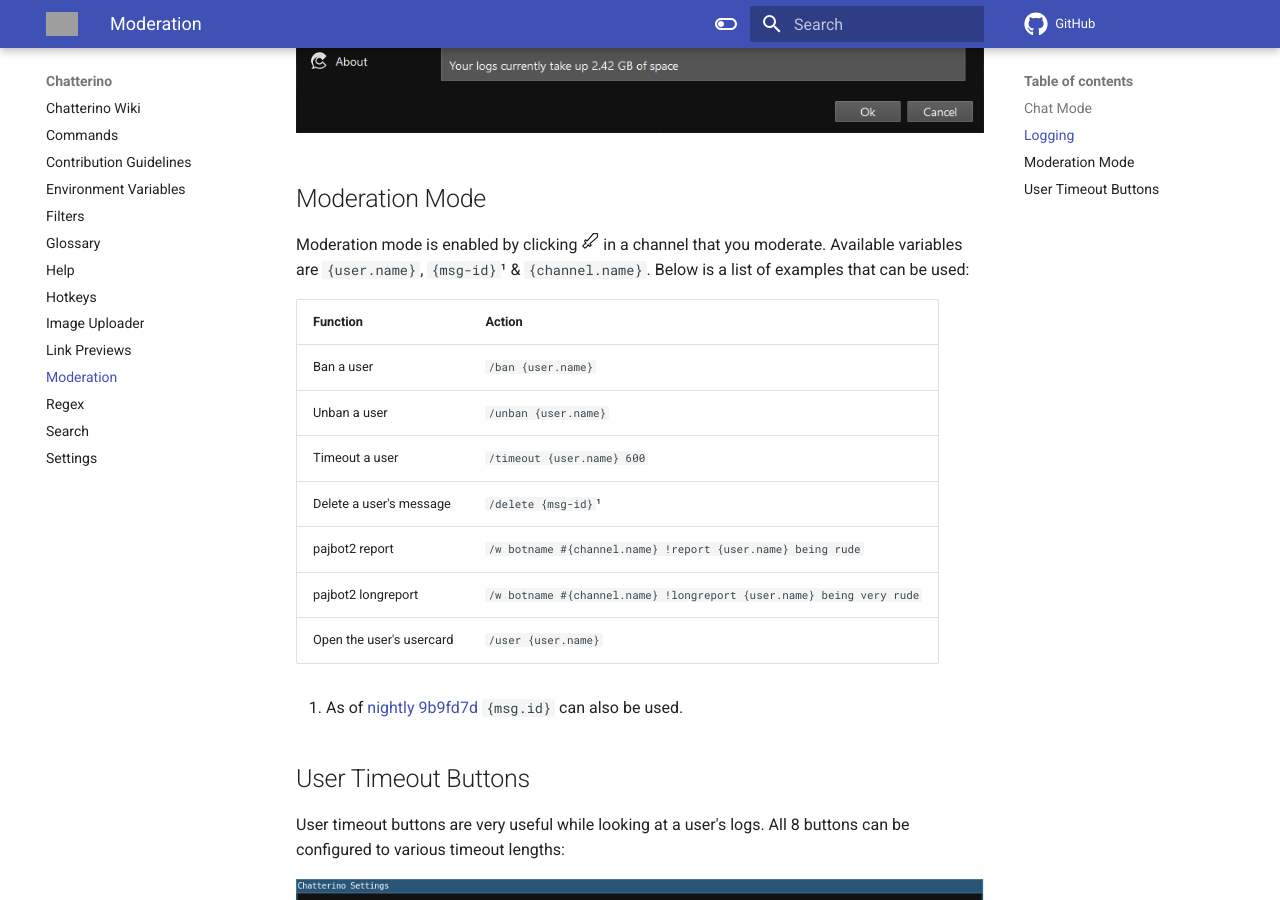
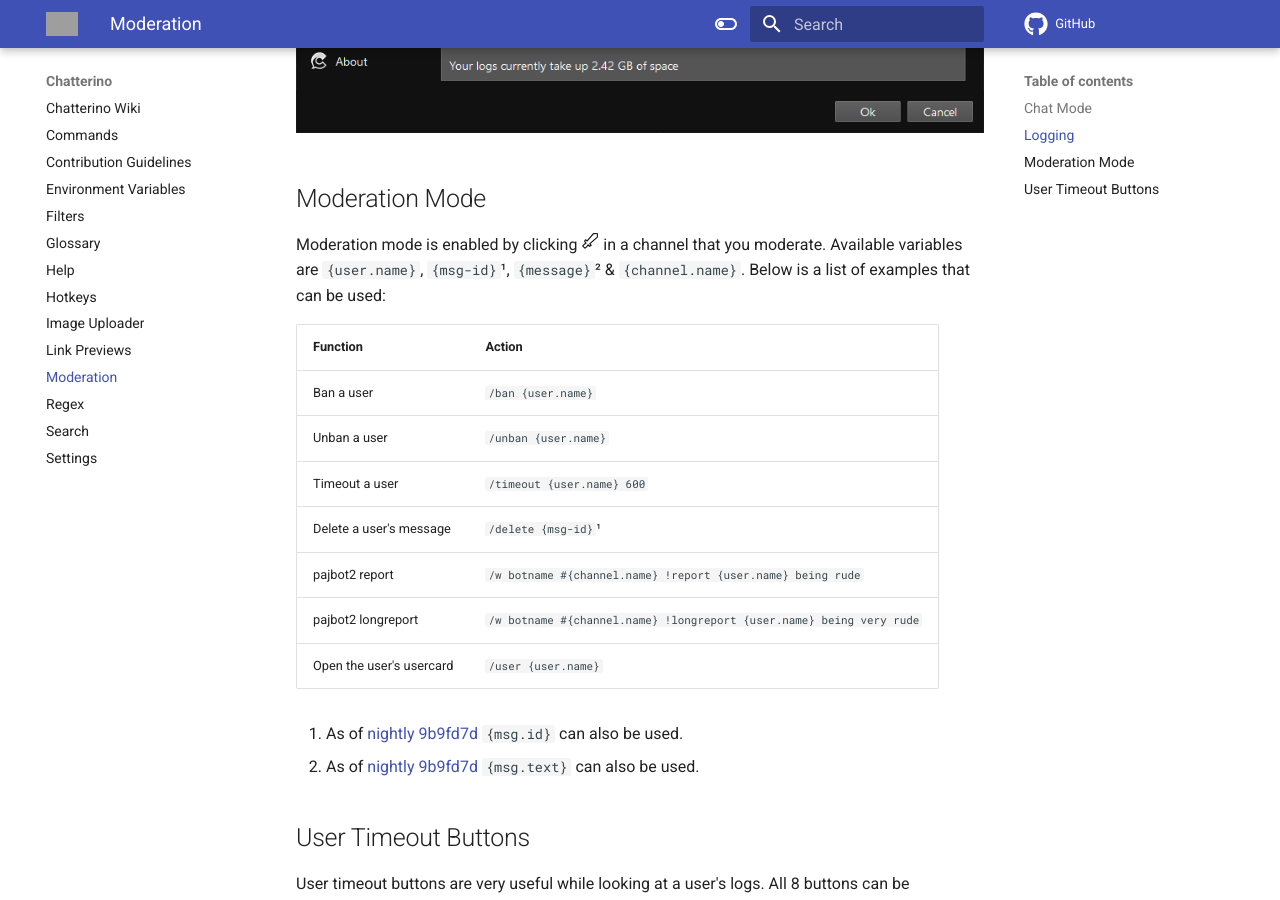
Before and after one commit to Chatterino/wiki, an MkDocs documentation site: the page built from docs/Moderation.md, in a window 1280 px wide and 900 px high, scrolled down 1144 px. Built offline with MkDocs 1.6.1 and Material for MkDocs 9.7.7, drawn with Linux system fonts in a browser that asks for light colours; comment, search, counter and statistics services are not loaded; grey boxes are pictures that could not be loaded.

Commit message:
added {message} as available variable

```diff
--- a/docs/Moderation.md
+++ b/docs/Moderation.md
@@ -15,7 +15,7 @@
 ![Logging](./images/moderation/logging.png)
 
 ## Moderation Mode
-Moderation mode is enabled by clicking ![ModModeDisabled](./images/moderation/modModeDisabled.png){: width=18; height=18 } in a channel that you moderate. Available variables are `{user.name}`, `{msg-id}`¹ & `{channel.name}`. Below is a list of examples that can be used:
+Moderation mode is enabled by clicking ![ModModeDisabled](./images/moderation/modModeDisabled.png){: width=18; height=18 } in a channel that you moderate. Available variables are `{user.name}`, `{msg-id}`¹, `{message}`² & `{channel.name}`. Below is a list of examples that can be used:
 
 | Function | Action |
 | - | - |
@@ -28,6 +28,7 @@
 | Open the user's usercard | `/user {user.name}` |
 
 1. As of [nightly][nightly] [9b9fd7d][com1] `{msg.id}` can also be used.
+2. As of [nightly][nightly] [9b9fd7d][com1] `{msg.text}` can also be used.
 
 ## User Timeout Buttons
 User timeout buttons are very useful while looking at a user's logs. All 8 buttons can be configured to various timeout lengths:
```
